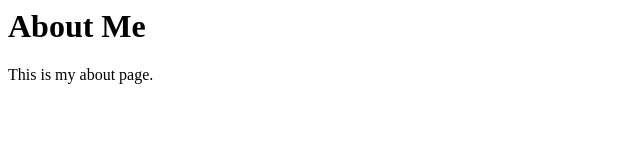
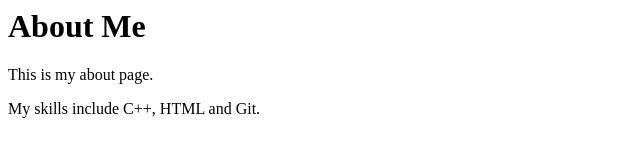
Before and after one commit to Aashritha1405/-my-git-project, a plain HTML site: page about.html in a window 1280 px wide. Shown: the whole page, without its empty margins (0-640 px from the left). Drawn offline with Linux system fonts and the light colour scheme.

Commit message:
feature: add skills section to about.html

```diff
--- a/about.html
+++ b/about.html
@@ -7,6 +7,7 @@
 <body>
     <h1>About Me</h1>
     <p>This is my about page.</p>
+    <p>My skills include C++, HTML and Git.</p>
 </body>
 </html>
 </CodeBlock>
```
